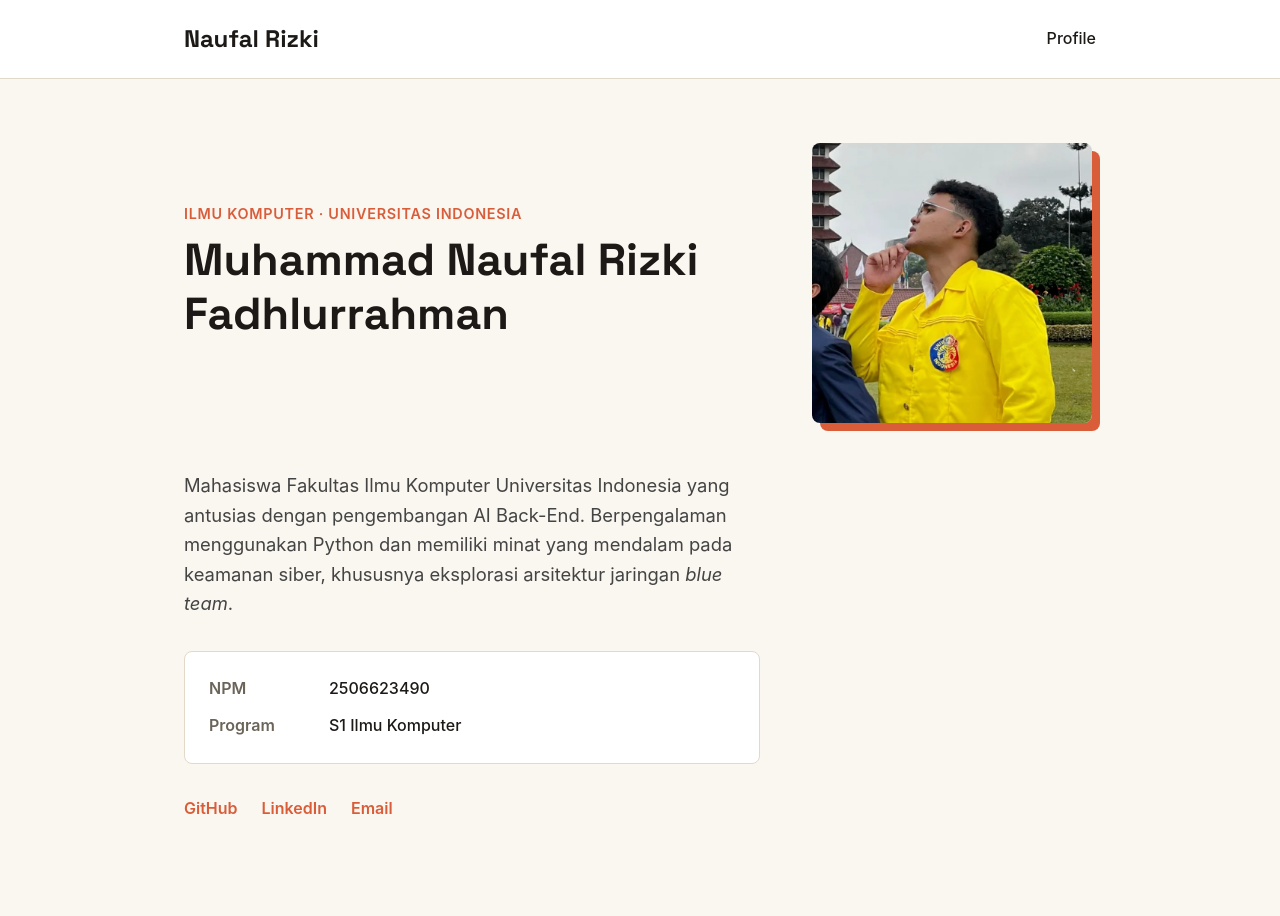
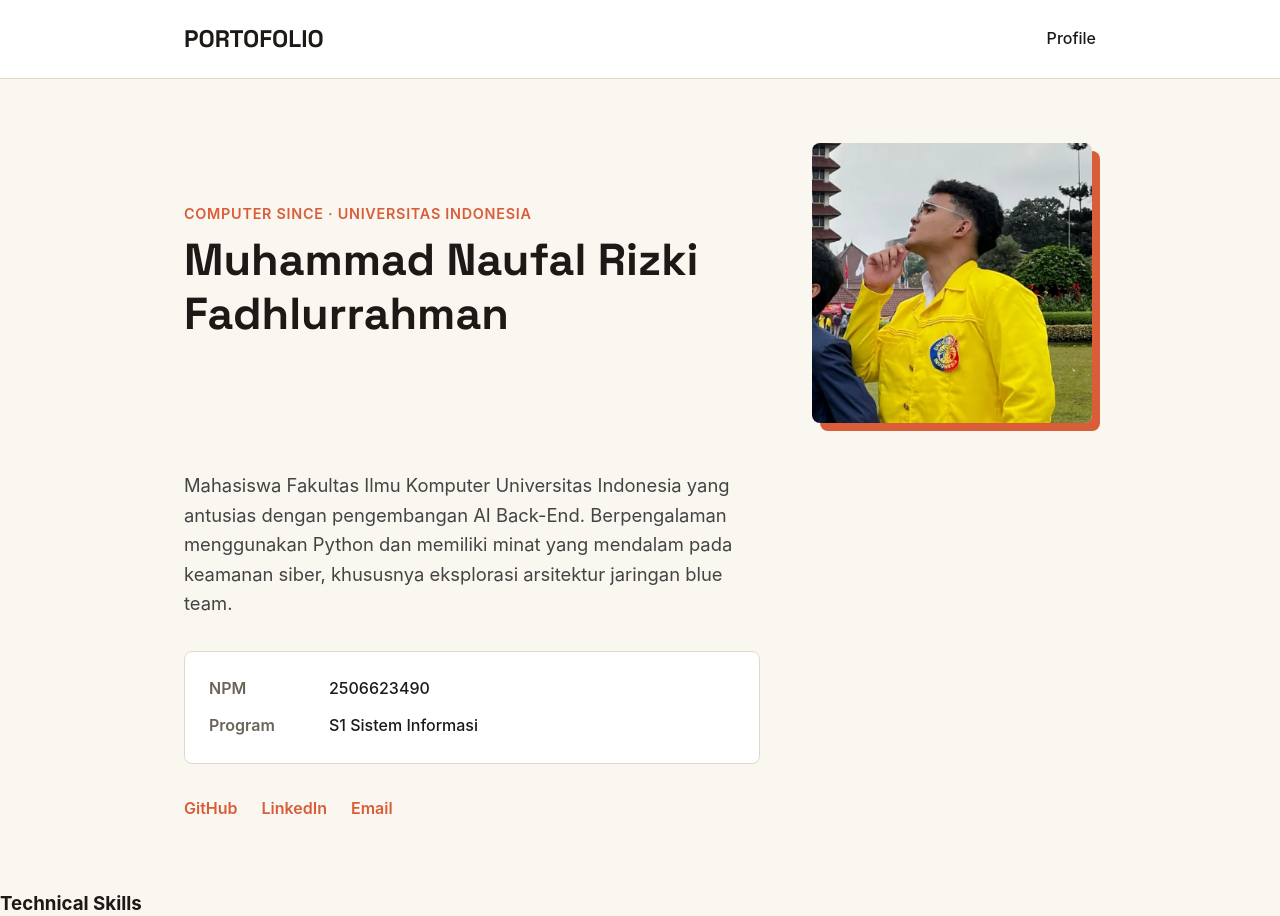
Before and after one commit to mnaufarizkil07-hash/myportofolio, a Django app: page / in a window 1280 px wide. Shown: the top 916 px of the page. Run offline with Django 5.2, Linux system fonts and the light colour scheme.

Commit message:
feat(portfolio): structure profile header, vertical meta layout, and tech skill items

```diff
--- a/templates/index.html
+++ b/templates/index.html
@@ -1,18 +1,20 @@
+{% load static %}
 <!DOCTYPE html>
 <html lang="en">
 <head>
+    <link href="https://fonts.googleapis.com/css2?family=Cinzel:wght@700&display=swap" rel="stylesheet">
     <meta charset="UTF-8">
     <meta name="viewport" content="width=device-width, initial-scale=1.0">
     <title>Muhammad Naufal Rizki F. - Portfolio</title>
     <link rel="preconnect" href="https://fonts.googleapis.com">
     <link rel="preconnect" href="https://fonts.gstatic.com" crossorigin>
     <link href="https://fonts.googleapis.com/css2?family=Space+Grotesk:wght@500;700&display=swap" rel="stylesheet">
-    <link rel="stylesheet" href="/static/css/style.css">
+    <link rel="stylesheet" href="{% static 'css/style.css' %}">
 </head>
 <body>
     <header class="site-header">
         <div class="container">
-            <a href="#profile" class="brand">Naufal Rizki</a>
+            <a href="#profile" class="brand">PORTOFOLIO</a>
             <nav>
                 <a href="#profile">Profile</a>
             </nav>
@@ -22,17 +24,16 @@
     <main>
         <section class="hero" id="profile">
             <div class="container hero-grid">
-                <div class="hero-identity">
-                    <p class="hero-kicker">Ilmu Komputer &middot; Universitas Indonesia</p>
+                <div class="hero-details">
+                    <p class="hero-kicker">COMPUTER SINCE &middot; Universitas Indonesia</p>
                     <h1>Muhammad Naufal Rizki Fadhlurrahman</h1>
                 </div>
                 <div class="hero-photo">
                     <div class="photo-block"></div>
-                    <!-- Ingat: Masukkan foto naufal.jpg ke folder static/img/ -->
-                    <img class="avatar" src="/static/img/naufal.jpg" alt="Photo of Muhammad Naufal Rizki F.">
+                    <img class="avatar" src="{% static 'img/naufal.jpg' %}" alt="Photo of Muhammad Naufal Rizki F.">
                 </div>
                 <div class="hero-details">
-                    <p class="bio">Mahasiswa Fakultas Ilmu Komputer Universitas Indonesia yang antusias dengan pengembangan AI Back-End. Berpengalaman menggunakan Python dan memiliki minat yang mendalam pada keamanan siber, khususnya eksplorasi arsitektur jaringan <i>blue team</i>.</p>
+                    <p class="bio">Mahasiswa Fakultas Ilmu Komputer Universitas Indonesia yang antusias dengan pengembangan AI Back-End. Berpengalaman menggunakan Python dan memiliki minat yang mendalam pada keamanan siber, khususnya eksplorasi arsitektur jaringan blue team.</p>
                     <dl class="meta-list">
                         <div class="meta-row">
                             <dt>NPM</dt>
@@ -40,7 +41,7 @@
                         </div>
                         <div class="meta-row">
                             <dt>Program</dt>
-                            <dd>S1 Ilmu Komputer</dd>
+                            <dd>S1 Sistem Informasi</dd>
                         </div>
                     </dl>
                     <div class="social-links">
@@ -51,11 +52,54 @@
                 </div>
             </div>
         </section>
+
+        <!-- Section Slider Skill dengan Judul -->
+       <!-- Section Slider Skill Bergulir -->
+        <div class="tech-slider-wrapper">
+            <h3 class="tech-slider-title">Technical Skills</h3>
+            <div class="tech-slider-container">
+                <div class="tech-track">
+                    <div class="tech-item"><img src="{% static 'img/python.svg' %}" alt="Python" class="tech-logo"> Python</div>
+                    <div class="tech-item"><img src="{% static 'img/java.svg' %}" alt="Java" class="tech-logo"> Java</div>
+                    <div class="tech-item"><img src="{% static 'img/vscode.svg' %}" alt="VS Code" class="tech-logo"> VS Code</div>
+                    <div class="tech-item"><img src="{% static 'img/javascript.svg' %}" alt="JavaScript" class="tech-logo"> JavaScript</div>
+                    <div class="tech-item"><img src="{% static 'img/html5.svg' %}" alt="HTML" class="tech-logo"> HTML</div>
+                    <div class="tech-item"><img src="{% static 'img/github.svg' %}" alt="GitHub" class="tech-logo"> GitHub</div>
+                    <div class="tech-item"><img src="{% static 'img/amazon.svg' %}" alt="Amazon" class="tech-logo"> Amazon</div>
+
+                    <!-- Duplikat untuk infinite loop yang mulus -->
+                    <div class="tech-item"><img src="{% static 'img/python.svg' %}" alt="Python" class="tech-logo"> Python</div>
+                    <div class="tech-item"><img src="{% static 'img/java.svg' %}" alt="Java" class="tech-logo"> Java</div>
+                    <div class="tech-item"><img src="{% static 'img/vscode.svg' %}" alt="VS Code" class="tech-logo"> VS Code</div>
+                    <div class="tech-item"><img src="{% static 'img/javascript.svg' %}" alt="JavaScript" class="tech-logo"> JavaScript</div>
+                    <div class="tech-item"><img src="{% static 'img/html.svg' %}" alt="HTML/CSS" class="tech-logo"> HTML / CSS</div>
+                    <div class="tech-item"><img src="{% static 'img/github.svg' %}" alt="GitHub" class="tech-logo"> GitHub</div>
+                    <div class="tech-item"><img src="{% static 'img/amazon.svg' %}" alt="Amazon" class="tech-logo"> Amazon</div>
+                </div>
+            </div>
+        </div>
+        <section id="experience" class="experience-section">
+            <h2>Experience & Skills</h2>
+            <div class="card-container">
+                <article class="card">
+                    <h3>AI Back-End Developer</h3>
+                    <p>Spesialisasi teknologi digital IDCamp untuk pengembangan arsitektur back-end berbasis Artificial Intelligence.</p>
+                </article>
+                <article class="card">
+                    <h3>Technical Skills</h3>
+                    <p>Python, Object-Oriented Programming (OOP), serta perancangan sirkuit pada struktur logika digital.</p>
+                </article>
+                <article class="card">
+                    <h3>Event & Organization</h3>
+                    <p>Terlibat aktif dalam kolaborasi partnership COMPFEST serta partisipasi kelas terbuka Pekan RISTEK.</p>
+                </article>
+            </div>
+        </section>
     </main>
 
     <footer class="site-footer">
         <div class="container">
-            <p>&copy; 2026 Muhammad Naufal Rizki F. Fakultas Ilmu Komputer, Universitas Indonesia.</p>
+            <p>&copy; 2026 Muhammad Naufal Rizki F., Fakultas Ilmu Komputer, Universitas Indonesia.</p>
         </div>
     </footer>
 </body>
```
Also changed, not shown: 1 other file.
